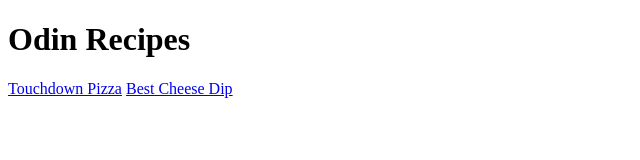
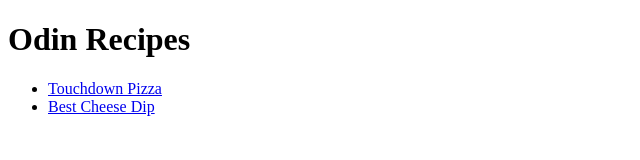
Before and after one commit to zif-sif/odin-recipes, a plain HTML site: page index.html in a window 1280 px wide. Shown: the whole page, without its empty margins (0-640 px from the left). Drawn offline with Linux system fonts and the light colour scheme.

Commit message:
Added Links on Home Page to Unordered List

```diff
--- a/index.html
+++ b/index.html
@@ -7,7 +7,9 @@
 </head>
 <body>
     <h1>Odin Recipes</h1>
-    <a href="recipes/touchdownpizza.html">Touchdown Pizza</a>
-    <a href="recipes/bestcheesedip.html">Best Cheese Dip</a>
+    <ul>
+        <li><a href="recipes/touchdownpizza.html">Touchdown Pizza</a></li>
+        <li><a href="recipes/bestcheesedip.html">Best Cheese Dip</a></li>
+    </ul>
 </body>
 </html>
```
